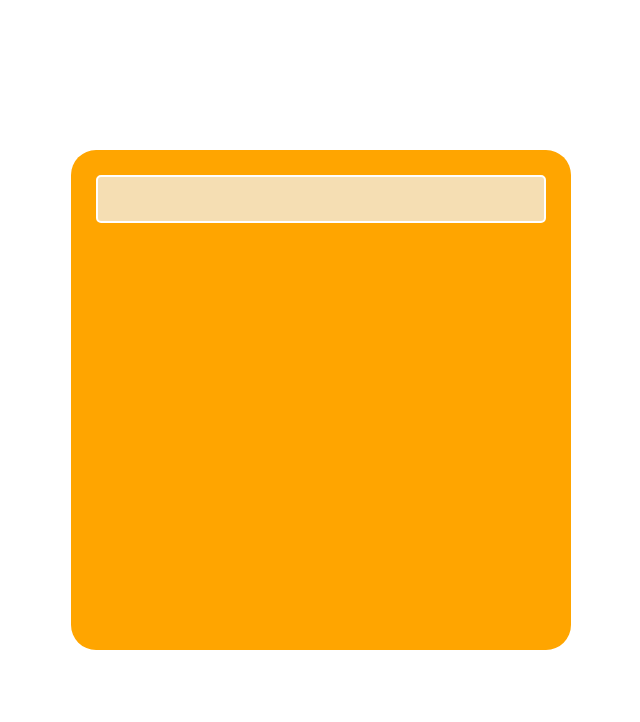
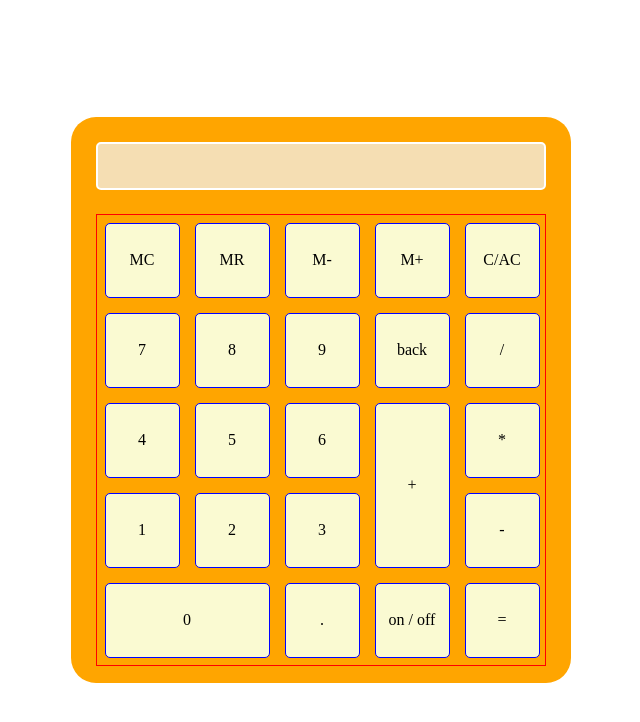
Before and after one commit to JosuerBague/Calculator, a plain HTML site: page frontend/index.html in a window 1280 px wide. Shown: the whole page, without its empty margins (319-959 px from the left). Drawn offline with Linux system fonts and the light colour scheme.

Commit message:
Lay out calculator buttons and UI

```diff
--- a/frontend/index.css
+++ b/frontend/index.css
@@ -19,7 +19,8 @@ body {
   padding-top: 1px;
 
   width: 500px;
-  height: 500px;
+  height: min-content;
+  padding-bottom: 1rem;
   border-radius: 25px;
   background-color: orange;
 }
@@ -32,3 +33,152 @@ body {
   border-radius: 5px;
   background-color: wheat;
 }
+
+.calculator-buttons {
+  width: 90%;
+  border: 1px solid red;
+  min-height: 1rem;
+  margin: 1px auto;
+  grid-template-columns: repeat(5, 90px);
+  grid-auto-rows: 90px;
+  display: grid;
+
+  justify-items: center;
+  align-items: center;
+}
+
+
+.calculator-button {
+  width: clamp(75px, 15%, 100px);
+  height: clamp(75px, 15%, 100px);
+  border: 1px solid blue;
+  display: flex;
+  justify-content: center;
+  align-items: center;
+  border-radius: 5px;
+  background-color: lightgoldenrodyellow;
+}
+
+/* First Row */
+.fn-memClear {
+  grid-column: 1/2;
+  grid-row: 1/2;
+}
+
+.fn-memRecall {
+  grid-column: 2/3;
+  grid-row: 1/2;
+}
+
+.fn-memSubtract {
+  grid-column: 3/4;
+  grid-row: 1/2;
+}
+
+.fn-memPlus {
+  grid-column: 4/5;
+  grid-row: 1/2;
+}
+
+.fn-clear {
+  grid-column: 5/6;
+  grid-row: 1/2;
+}
+
+/* Second Row */
+.num-seven {
+  grid-column: 1/2;
+  grid-row: 2/3;
+}
+
+.num-eight {
+  grid-column: 2/3;
+  grid-row: 2/3;
+}
+
+.num-nine {
+  grid-column: 3/4;
+  grid-row: 2/3;
+}
+
+.fn-delete {
+  grid-column: 4/5;
+  grid-row: 2/3;
+}
+
+.op-divide {
+  grid-column: 5/6;
+  grid-row: 2/3;
+}
+
+/* Third Row */
+.num-four {
+  grid-column: 1/2;
+  grid-row: 3/4;
+}
+
+.num-five {
+  grid-column: 2/3;
+  grid-row: 3/4;
+}
+
+.num-six {
+  grid-column: 3/4;
+  grid-row: 3/4;
+}
+
+.op-plus {
+  grid-column: 4/5;
+  grid-row: 3/5;
+
+  height: 165px;
+}
+
+.op-multiply {
+  grid-column: 5/6;
+  grid-row: 3/4;
+}
+
+/* Fourth Row */
+.num-one {
+  grid-column: 1/2;
+  grid-row: 4/5;
+}
+
+.num-two {
+  grid-column: 2/3;
+  grid-row: 4/5;
+}
+
+.num-three {
+  grid-column: 3/4;
+  grid-row: 4/5;
+}
+
+.op-minus {
+  grid-column: 5/6;
+  grid-row: 4/5;
+}
+
+/* Fifth Row */
+.num-zero {
+  grid-column: 1/3;
+  grid-row: 5/6;
+
+  width: clamp(165px, 15%, 200px);
+}
+
+.num-decimal {
+  grid-column: 3/4;
+  grid-row: 5/6;
+}
+
+.op-equals {
+  grid-column: 5/6;
+  grid-row: 5/6;
+}
+
+.fn-power {
+  grid-column: 4/5;
+  grid-row: 5/6;
+}
--- a/frontend/index.html
+++ b/frontend/index.html
@@ -14,6 +14,29 @@
     <div class="calculator-frame">
       <div class="calculator-display"></div>
       <div class="calculator-buttons">
+        <div class="calculator-button fn-memClear">MC</div>
+        <div class="calculator-button fn-memRecall">MR</div>
+        <div class="calculator-button fn-memSubtract">M-</div>
+        <div class="calculator-button fn-memPlus">M+</div>
+        <div class="calculator-button fn-clear">C/AC</div>
+        <div class="calculator-button num-seven">7</div>
+        <div class="calculator-button num-eight">8</div>
+        <div class="calculator-button num-nine">9</div>
+        <div class="calculator-button fn-delete">back</div>
+        <div class="calculator-button op-divide">/</div>
+        <div class="calculator-button num-four">4</div>
+        <div class="calculator-button num-five">5</div>
+        <div class="calculator-button num-six">6</div>
+        <div class="calculator-button op-plus">+</div>
+        <div class="calculator-button op-multiply">*</div>
+        <div class="calculator-button num-one">1</div>
+        <div class="calculator-button num-two">2</div>
+        <div class="calculator-button num-three">3</div>
+        <div class="calculator-button op-minus">-</div>
+        <div class="calculator-button num-zero">0</div>
+        <div class="calculator-button num-decimal">.</div>
+        <div class="calculator-button fn-power">on / off</div>
+        <div class="calculator-button op-equals">=</div>
       </div>
     </div>
   </main>
```
